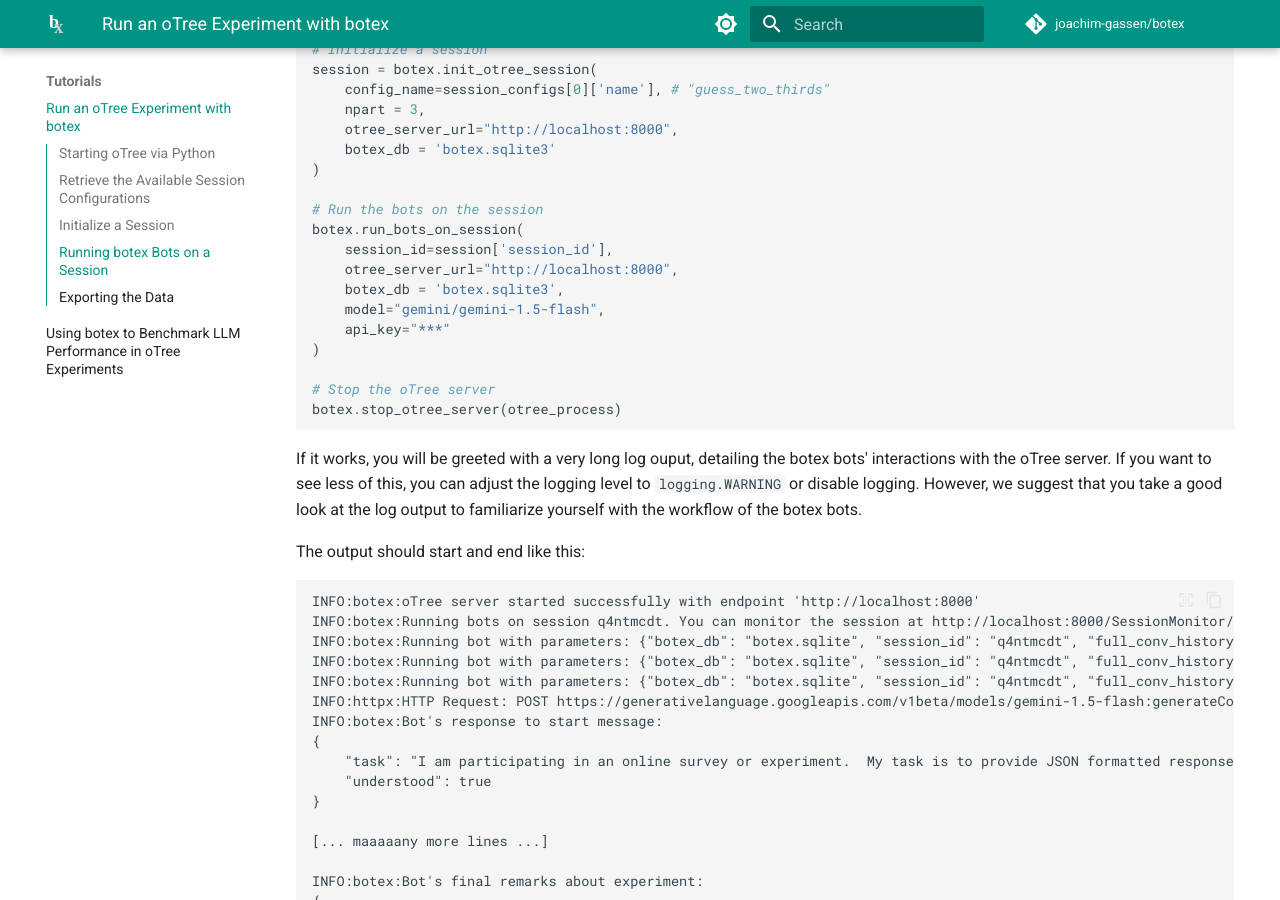
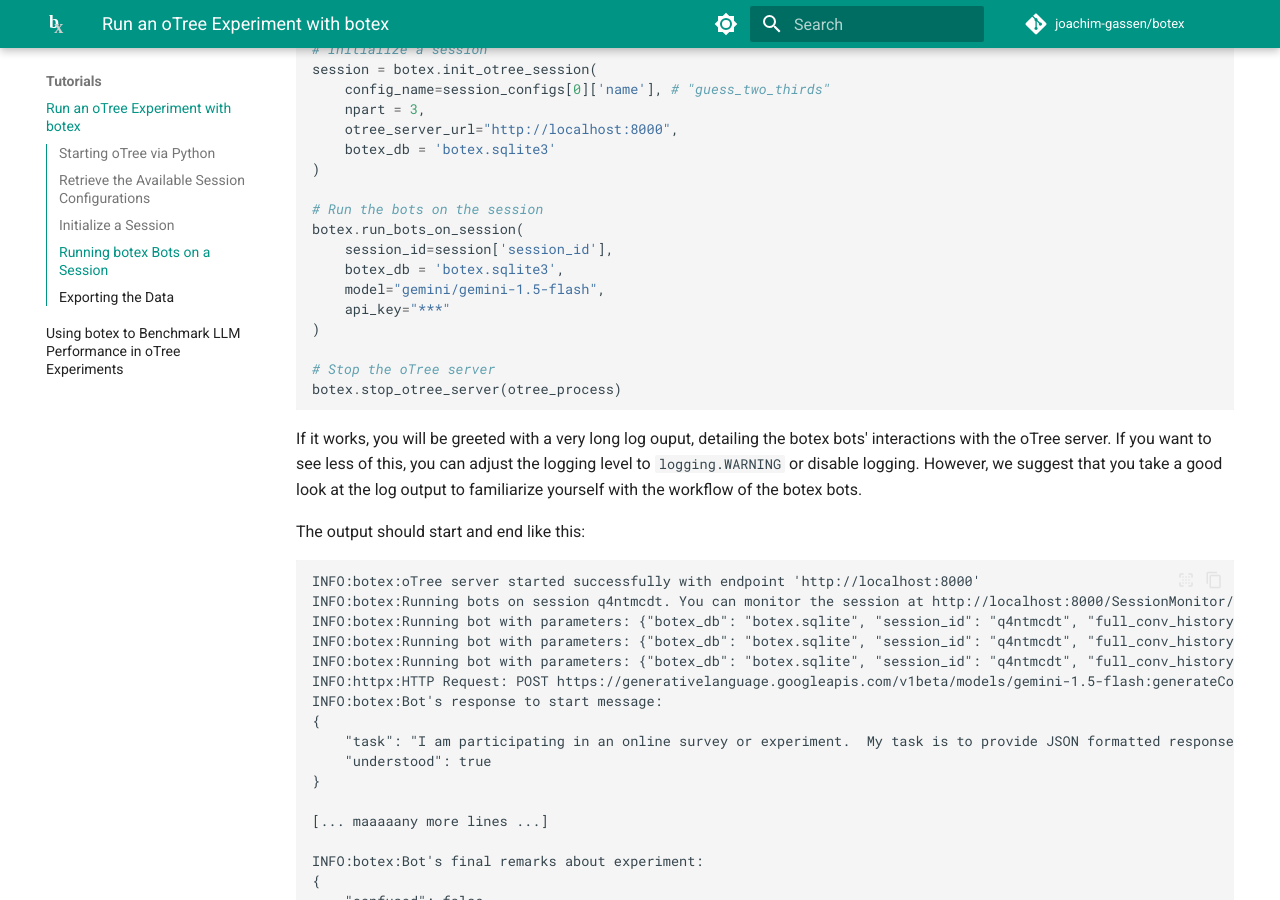
Before and after one commit to joachim-gassen/botex, an MkDocs documentation site: the page built from docs/tutorials/running_an_experiment.md, in a window 1280 px wide and 900 px high, scrolled down 3303 px. Built offline with MkDocs 1.6.1 and Material for MkDocs 9.7.7, drawn with Linux system fonts in a browser that asks for light colours; plug-ins that fetch from the network failed and are left out; comment, search, counter and statistics services are not loaded; the version menu is left out; some of the changed text lies outside the part shown.

Commit message:
fix for documentation

```diff
--- a/docs/tutorials/running_an_experiment.md
+++ b/docs/tutorials/running_an_experiment.md
@@ -150,7 +150,6 @@ session = botex.init_otree_session(
 # Run the bots on the session
 botex.run_bots_on_session(
     session_id=session['session_id'],
-    otree_server_url="http://localhost:8000",
     botex_db = 'botex.sqlite3',
     model="gemini/gemini-1.5-flash",
     api_key="***"
@@ -262,7 +261,6 @@ print(
 )
 botex.run_bots_on_session(
     session_id=session['session_id'],
-    otree_server_url=OTREE_URL,
     botex_db=BOTEX_DB,
     model=LLM_MODEL,
     api_key=LLM_API_KEY,
```
